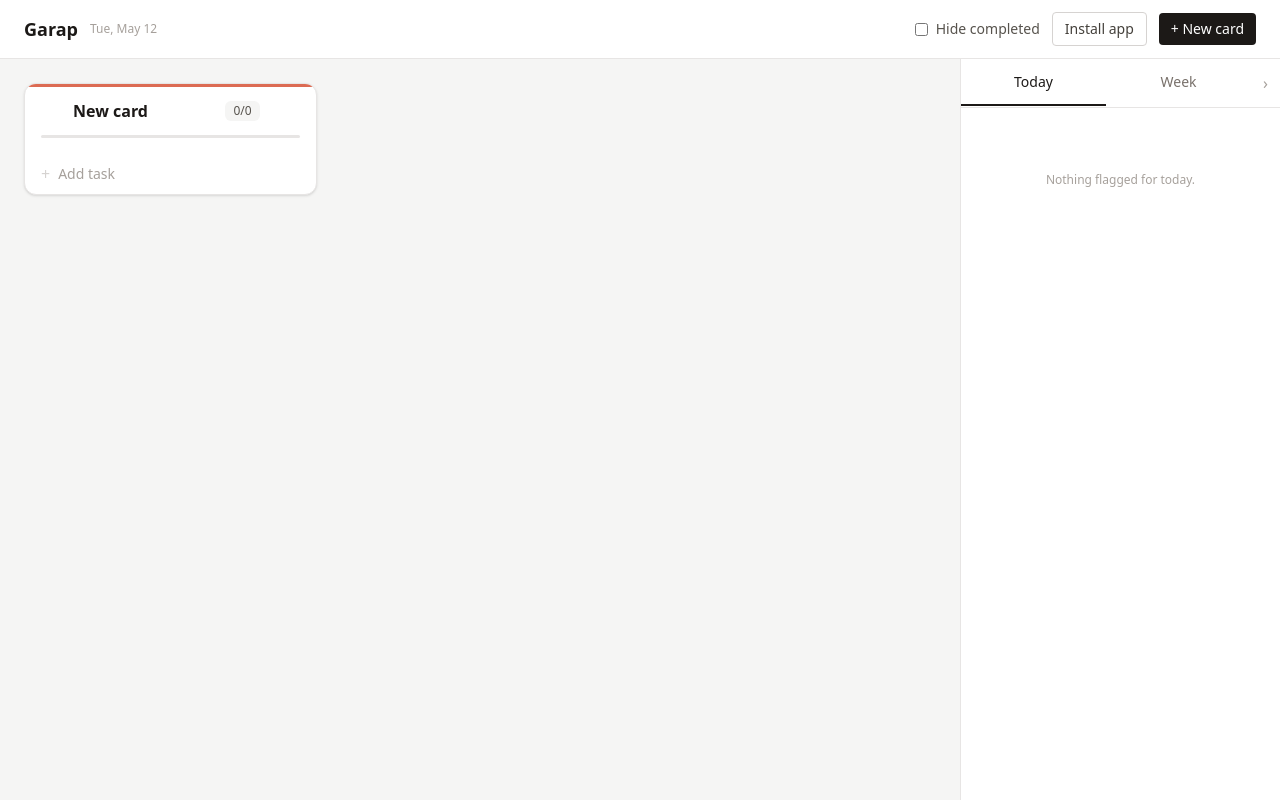
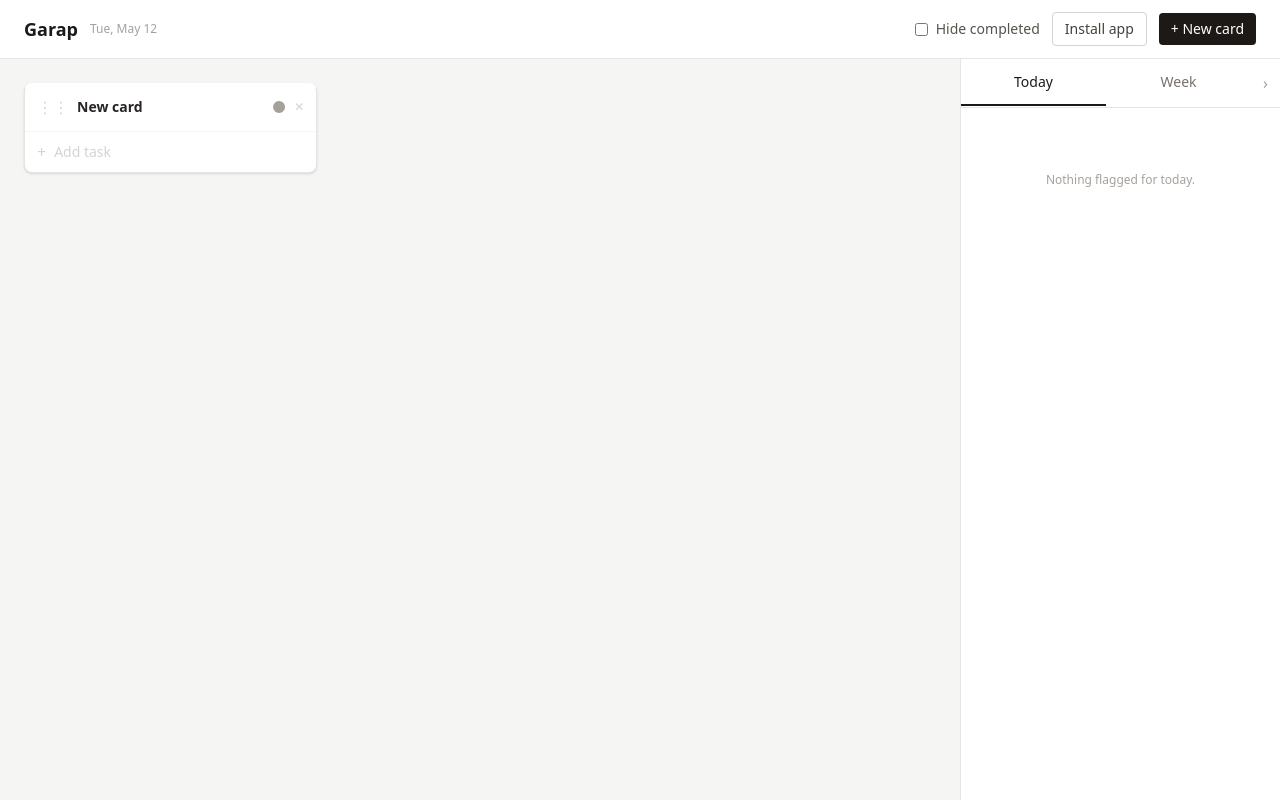
Before and after one commit to ricoputrap/garap, a React (Vite) app: page / in a window 1280 px wide. Both pictures are taken after a click on the button "+ New card". Built offline with nearby package versions, Linux system fonts and the light colour scheme.

Commit message:
Revert "style: reduce card title boldness and increase spacing"
This reverts commit e26e312079e116e8890dc913b8fac0ae443942ea.

```diff
--- a/src/components/CardView.tsx
+++ b/src/components/CardView.tsx
@@ -13,8 +13,6 @@ interface Props {
   activeTaskId?: string | number | null;
 }
 
-const DEFAULT_ACCENT = '#dc6b53';
-
 export function CardView({ card, tasks, activeTaskId }: Props) {
   const { updateCard, deleteCard, addTask, hideCompleted } = useStore();
   const [editing, setEditing] = useState(false);
@@ -22,8 +20,6 @@ export function CardView({ card, tasks, activeTaskId }: Props) {
   const [newTask, setNewTask] = useState('');
   const [showPalette, setShowPalette] = useState(false);
   const titleInputRef = useRef<HTMLInputElement>(null);
-
-  const accent = card.color ?? DEFAULT_ACCENT;
 
   const { attributes, listeners, setNodeRef, transform, transition, isDragging } =
     useSortable({ id: card.id, data: { type: 'card' } });
@@ -37,7 +33,8 @@ export function CardView({ card, tasks, activeTaskId }: Props) {
     transform: CSS.Transform.toString(transform),
     transition,
     opacity: isDragging ? 0.5 : 1,
-    gridTemplateRows: 'auto auto auto 1fr auto',
+    borderTop: card.color ? `4px solid ${card.color}` : '4px solid transparent',
+    gridTemplateRows: 'auto auto 1fr auto',
   };
 
   useEffect(() => {
@@ -47,10 +44,6 @@ export function CardView({ card, tasks, activeTaskId }: Props) {
   const visibleTasks = (hideCompleted ? tasks.filter((t) => !t.completed) : tasks).sort(
     (a, b) => a.order - b.order,
   );
-
-  const doneCount = tasks.filter((t) => t.completed).length;
-  const totalCount = tasks.length;
-  const progressPct = totalCount > 0 ? (doneCount / totalCount) * 100 : 0;
 
   function commitTitle() {
     const next = draft.trim();
@@ -70,18 +63,13 @@ export function CardView({ card, tasks, activeTaskId }: Props) {
     <div
       ref={setNodeRef}
       style={style}
-      className={`group/card relative grid bg-white rounded-xl shadow-sm border border-stone-200 max-h-[350px] overflow-hidden ${isOver ? 'ring-2 ring-stone-400' : ''}`}
+      className={`grid bg-white rounded-lg shadow-sm border border-stone-200 max-h-[350px] ${isOver ? 'ring-2 ring-stone-400' : ''}`}
     >
-      <div
-        className="h-[3px] w-full"
-        style={{ background: accent }}
-      />
-
-      <div className="flex items-center gap-2 px-4 pt-3 pb-3">
+      <div className="flex items-center gap-2 px-3 pt-2 pb-1">
         <span
           {...attributes}
           {...listeners}
-          className="cursor-grab text-stone-300 hover:text-stone-600 select-none opacity-0 group-hover/card:opacity-100 transition-opacity -ml-2"
+          className="cursor-grab text-stone-300 hover:text-stone-600 select-none"
           aria-label="Drag card"
         >
           ⋮⋮
@@ -99,12 +87,12 @@ export function CardView({ card, tasks, activeTaskId }: Props) {
                 setEditing(false);
               }
             }}
-            className="flex-1 text-base font-bold text-stone-900 bg-transparent outline-none"
+            className="flex-1 text-sm font-semibold text-stone-800 bg-transparent outline-none"
             aria-label="Edit card title"
           />
         ) : (
           <h3
-            className="flex-1 text-base font-semibold text-stone-900 truncate cursor-text"
+            className="flex-1 text-sm font-semibold text-stone-800 truncate cursor-text"
             onDoubleClick={() => {
               setDraft(card.title);
               setEditing(true);
@@ -114,13 +102,10 @@ export function CardView({ card, tasks, activeTaskId }: Props) {
             {card.title}
           </h3>
         )}
-        <span className="text-xs font-medium text-stone-600 bg-stone-100 px-2 py-0.5 rounded-md tabular-nums">
-          {doneCount}/{totalCount}
-        </span>
         <button
           type="button"
           onClick={() => setShowPalette((v) => !v)}
-          className="text-stone-400 hover:text-stone-700 text-base leading-none opacity-0 group-hover/card:opacity-100 transition-opacity"
+          className="text-stone-400 hover:text-stone-700 text-base leading-none"
           aria-label="Pick color"
           title="Color"
         >
@@ -131,7 +116,7 @@ export function CardView({ card, tasks, activeTaskId }: Props) {
           onClick={() => {
             if (confirm(`Delete card "${card.title}" and its tasks?`)) deleteCard(card.id);
           }}
-          className="text-stone-300 hover:text-red-500 text-xs opacity-0 group-hover/card:opacity-100 transition-opacity"
+          className="text-stone-300 hover:text-red-500 text-xs"
           aria-label="Delete card"
           title="Delete card"
         >
@@ -139,17 +124,8 @@ export function CardView({ card, tasks, activeTaskId }: Props) {
         </button>
       </div>
 
-      <div className="px-4 pb-2">
-        <div className="h-[3px] w-full bg-stone-200 rounded-full overflow-hidden">
-          <div
-            className="h-full rounded-full transition-[width] duration-300"
-            style={{ width: `${progressPct}%`, background: accent }}
-          />
-        </div>
-      </div>
-
       {showPalette && (
-        <div className="px-4 pb-1 flex gap-1.5">
+        <div className="px-3 pb-2 flex gap-1.5">
           <button
             type="button"
             onClick={() => {
@@ -191,19 +167,14 @@ export function CardView({ card, tasks, activeTaskId }: Props) {
         </div>
       )}
 
-      <div ref={setDropRef} className="px-3 py-1 min-h-[8px] overflow-y-auto">
+      <div ref={setDropRef} className="px-2 py-1 min-h-[8px] overflow-y-auto">
         <SortableContext
           items={visibleTasks.map((t) => t.id)}
           strategy={verticalListSortingStrategy}
         >
           <ul className="space-y-0.5">
             {visibleTasks.map((t) => (
-              <TaskItem
-                key={t.id}
-                task={t}
-                isDragging={activeTaskId === t.id}
-                accent={accent}
-              />
+              <TaskItem key={t.id} task={t} isDragging={activeTaskId === t.id} />
             ))}
           </ul>
         </SortableContext>
@@ -211,14 +182,14 @@ export function CardView({ card, tasks, activeTaskId }: Props) {
 
       <form
         onSubmit={submitTask}
-        className="flex items-center gap-2 px-4 py-2"
+        className="flex items-center gap-2 px-3 py-2 border-t border-stone-100"
       >
         <span className="text-stone-300 select-none">+</span>
         <input
           value={newTask}
           onChange={(e) => setNewTask(e.target.value)}
           placeholder="Add task"
-          className="flex-1 text-sm bg-transparent placeholder-stone-400 text-stone-600 focus:outline-none"
+          className="flex-1 text-sm bg-transparent placeholder-stone-300 focus:outline-none"
           aria-label={`Add task to ${card.title}`}
         />
       </form>
--- a/src/components/TaskItem.tsx
+++ b/src/components/TaskItem.tsx
@@ -7,10 +7,9 @@ import { useStore } from '../store';
 interface Props {
   task: Task;
   isDragging?: boolean;
-  accent?: string;
 }
 
-export function TaskItem({ task, isDragging: isDraggingProp, accent = '#dc6b53' }: Props) {
+export function TaskItem({ task, isDragging: isDraggingProp }: Props) {
   const { updateTask, deleteTask, toggleTaskComplete, setTaskTodayFlag, setTaskWeekFlag } =
     useStore();
 
@@ -67,36 +66,23 @@ export function TaskItem({ task, isDragging: isDraggingProp, accent = '#dc6b53'
       ref={setNodeRef}
       style={style}
       data-testid={`task-${task.id}`}
-      className="group flex items-center gap-3 px-2 py-1 rounded text-sm"
+      className="group flex items-center gap-2 px-2 py-1 rounded text-sm"
     >
       <span
         {...attributes}
         {...listeners}
-        className="cursor-grab text-stone-200 group-hover:text-stone-400 select-none opacity-0 group-hover:opacity-100 transition-opacity -ml-1"
+        className="cursor-grab text-stone-200 group-hover:text-stone-400 select-none"
         aria-label="Drag task"
       >
         ⋮⋮
       </span>
-      <button
-        type="button"
-        role="checkbox"
-        aria-checked={task.completed}
-        onClick={() => toggleTaskComplete(task.id)}
+      <input
+        type="checkbox"
+        checked={task.completed}
+        onChange={() => toggleTaskComplete(task.id)}
         aria-label={`Complete ${task.text}`}
-        className="shrink-0 flex items-center justify-center rounded-full transition-colors"
-        style={{
-          width: 18,
-          height: 18,
-          background: task.completed ? accent : 'transparent',
-          border: task.completed ? `2px solid ${accent}` : '2px solid #d6d3d1',
-        }}
-      >
-        {task.completed && (
-          <svg width="12" height="12" viewBox="0 0 24 24" fill="none" stroke="white" strokeWidth="3.5" strokeLinecap="round" strokeLinejoin="round">
-            <polyline points="20 6 9 17 4 12" />
-          </svg>
-        )}
-      </button>
+        className="accent-stone-700 shrink-0"
+      />
       {editing ? (
         <input
           ref={inputRef}
@@ -113,7 +99,7 @@ export function TaskItem({ task, isDragging: isDraggingProp, accent = '#dc6b53'
             setDraft(task.text);
             setEditing(true);
           }}
-          className={`flex-1 break-words cursor-text ${task.completed ? 'line-through text-stone-400' : 'text-stone-800'}`}
+          className={`flex-1 break-words cursor-text ${task.completed ? 'line-through text-stone-400' : 'text-stone-700'}`}
           title="Double-click to edit"
         >
           {task.text}
```
